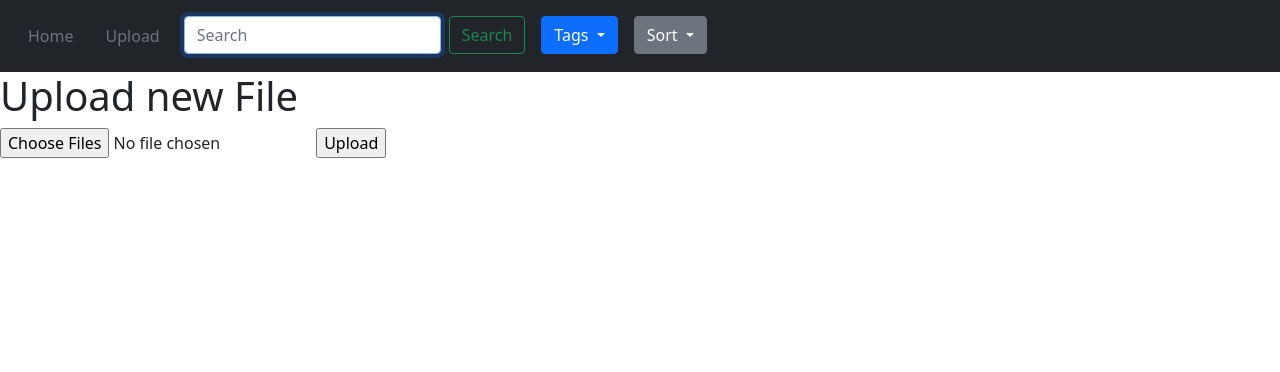
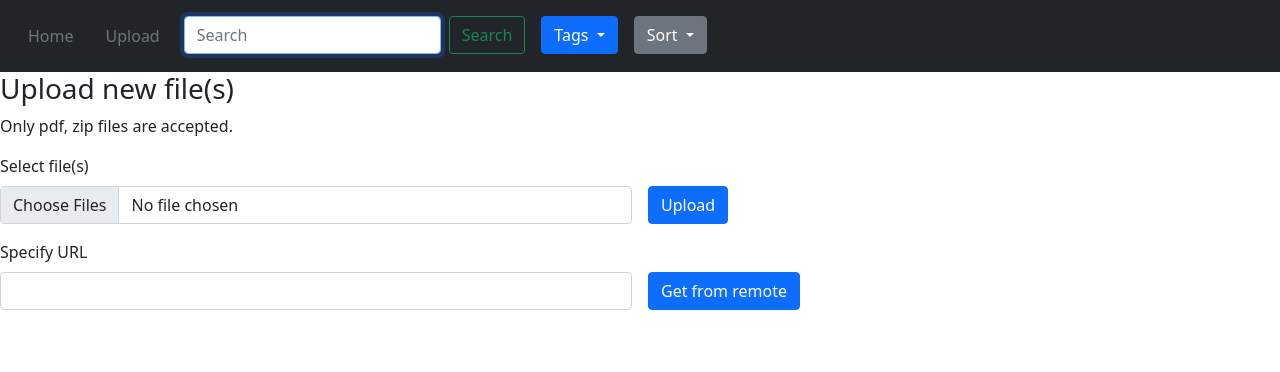
Before and after one commit to enishino/fmfm-filemanager, a Flask app: page /upload in a window 1280 px wide. Shown: the top 372 px of the page. Run offline with Flask 2, Linux system fonts and the light colour scheme; data that the repository does not hold is empty; parts of the project's set-up code (start-up, migrations or seed data) failed here and were passed over; some libraries are stand-ins or nearby versions.

Commit message:
Add: Get web file directly

```diff
--- a/server.py
+++ b/server.py
@@ -8,6 +8,7 @@ import unicodedata
 import hashlib
 import zipfile
 import socket
+import requests
 
 from flask import Flask, render_template, request, redirect, url_for, make_response
 from flask import abort, flash, session, send_file, send_from_directory
@@ -16,6 +17,7 @@ from flask_paginate import Pagination, get_page_parameter
 from flask_caching import Cache
 from werkzeug.urls import url_encode
 from werkzeug.exceptions import NotFound
+from werkzeug.datastructures import FileStorage
 
 import sqlite3
 from contextlib import closing
@@ -91,17 +93,6 @@ def modify_query(**new_values):
     for key, value in new_values.items():
         args[key] = value
     return args
-
-
-# to calculate length of 2-bytes char. as 2
-@app.template_global()
-def truncate_title(v: str, size=10):
-    asian_len = [2 if unicodedata.east_asian_width(c) in "FWA" else 1 for c in v]
-    for n, p in enumerate(asian_len):
-        if sum(asian_len[:n]) > 10:
-            return v[:n]
-    else:
-        return v
 
 
 # Tag cloud
@@ -398,19 +389,44 @@ app.config["THUMBNAIL_FOLDER"] = THUMBDIR_PATH
 
 
 def allowed_file(filename):
-    return "." in filename and filename.rsplit(".", 1)[1].lower() in ALLOWED_EXTENSIONS
+    return "." in filename and filename.rsplit(".", 1)[1].lower() in ALLOWED_EXT_MIMETYPE.values()
 
 
 @app.route("/upload", methods=["GET", "POST"])
 def upload_file():
+    files = []
     if request.method == "POST":
-        if "file" not in request.files:
-            flash("No file part", "failed")
-            return redirect(request.url)
+        # Download URL and register
+        if "file_url" in request.form.keys() and request.form['file_url'] != '':
+            try:
+                response = requests.get(request.form['file_url'])
+            except:
+                flash("Specified URL is not found", "failed")
+                response = False
 
-        for a_file in request.files.getlist("file"):
+            if response:
+                mimetype = response.headers['Content-Type'].split(';')[0]
+                if mimetype not in ALLOWED_EXT_MIMETYPE.keys():
+                    flash(f"File from {request.form['file_url']} is not suitable type", "failed")
+                    return redirect(request.url)
+
+                filename = os.path.basename(response.url)
+                if filename == '':
+                    filename = 'downloaded'
+
+                # Contain into werkzeug's filestorage
+                a_file = FileStorage(io.BytesIO(response.content),
+                                content_type=mimetype,
+                                content_length=len(response.content),
+                                filename=filename)
+                files.append(a_file)
+
+        # Files uploaded
+        files.extend(request.files.getlist("file"))
+
+        # Filename check
+        for a_file in files:
             if a_file.filename == "":
-                flash("No selected file", "failed")
                 continue
             if not allowed_file(a_file.filename):
                 flash(f"Not suitable file type for {a_file.filename}", "failed")
@@ -436,7 +452,7 @@ def upload_file():
         return redirect(url_for("index"))
 
     elif request.method == "GET":
-        return render_template("upload.html", title="Uploading")
+        return render_template("upload.html", title="Upload", allowed_types=', '.join(ALLOWED_EXT_MIMETYPE.values()))
 
 
 # Edit the detail
--- a/settings.py
+++ b/settings.py
@@ -13,5 +13,5 @@ DATABASE_PATH = os.path.dirname(os.path.abspath(__file__)) + '/data/data.db'
 SCHEMA_PATH = os.path.dirname(os.path.abspath(__file__)) + '/data/schema.sql'
 
 # Filetype settings
-ALLOWED_EXTENSIONS = {"pdf", "zip"}
-IMG_SUFFIX = (".jpg", ".png", ".bmp", ".tiff", "*.gjf")
+ALLOWED_EXT_MIMETYPE = {"application/pdf": "pdf", "application/zip": "zip"}
+IMG_SUFFIX = (".jpg", ".jpeg", ".png", ".bmp", ".tiff", ".gjf")
--- a/templates/layout.html
+++ b/templates/layout.html
@@ -9,17 +9,6 @@
 <link href="{{ url_for('static', filename='style.css') }}" rel="stylesheet">
 </head>
 <body>
-
-<!-- Flash error messages-->
-{% with messages = get_flashed_messages(with_categories=true) %}
-  {% if messages %}
-    <ul class="flashes">
-    {% for category, message in messages %}
-      <li class="{{ category }}">{{ message }}</li>
-    {% endfor %}
-    </ul>
-  {% endif %}
-{% endwith %}
 
 <!-- Nav bar start -->
 <nav class="navbar navbar-expand-md navbar-dark bg-dark sticky-top">
@@ -88,6 +77,17 @@ Sort
 </div>
 </div>
 
+<!-- Flash error messages-->
+{% with messages = get_flashed_messages(with_categories=true) %}
+  {% if messages %}
+    <ul class="flashes">
+    {% for category, message in messages %}
+      <li class="{{ category }}">{{ message }}</li>
+    {% endfor %}
+    </ul>
+  {% endif %}
+{% endwith %}
+
 {% block content %}
 {% endblock %}
 <!-- Bootstrap 5 -->
--- a/templates/list.html
+++ b/templates/list.html
@@ -19,10 +19,9 @@
         <span class="filetype {{ row.filetype }}">{{ row.filetype }}</span>
         </a>
         <a href="{{ url_for('show', number=row.number) }}">
-        <img class="thumbnail" src="{{ url_for('static', filename='thumbnails/' + row.number|string + '.jpg') }}"
-        width="100">
+        <img class="thumbnail" src="{{ url_for('static', filename='thumbnails/' + row.number|string + '.jpg') }}" width="100">
         </div>
-        {{ truncate_title(row.title, size=10) }}</a><br />
+        <div class="text-truncate" style="max-width: 100px;">{{ row.title }}</div></a><br />
         {% for tag in row.tags.split(' ') %}
         {% if tag != '' %}
         <a href="{{ url_for('index', **modify_query(tag=tag, page='')) }}" class="tag">{{ tag }}</a>
--- a/templates/upload.html
+++ b/templates/upload.html
@@ -1,8 +1,28 @@
 {% extends "layout.html" %}
 {% block content %}
-<h1>Upload new File</h1>
-<form method=post enctype=multipart/form-data>
-<input type=file name=file multiple="">
-<input type=submit value=Upload>
+<h3>Upload new file(s)</h3>
+<div class="mb-3">
+Only {{ allowed_types }} files are accepted.
+</div>
+<form method="post" enctype="multipart/form-data">
+<label for="file" class="form-label">Select file(s)</label>
+<div class="row g-3 mb-3">
+<div class="col">
+<input type="file" name="file" multiple="" class="form-control" id="file" />
+</div>
+<div class="col">
+<button type="submit" class="btn btn-primary">Upload</button>
+</div>
+</div>
+
+<label for="file_url" class="form-label">Specify URL</label>
+<div class="row g-3 mb-3">
+<div class="col">
+<input type="text" name="file_url" class="form-control" id="file_url" />
+</div>
+<div class="col">
+<button type="submit" class="btn btn-primary">Get from remote</button>
+</div>
+</div>
 </form>
 {% endblock %}
```
Also changed, not shown: importer.py (+5 -2 lines).
